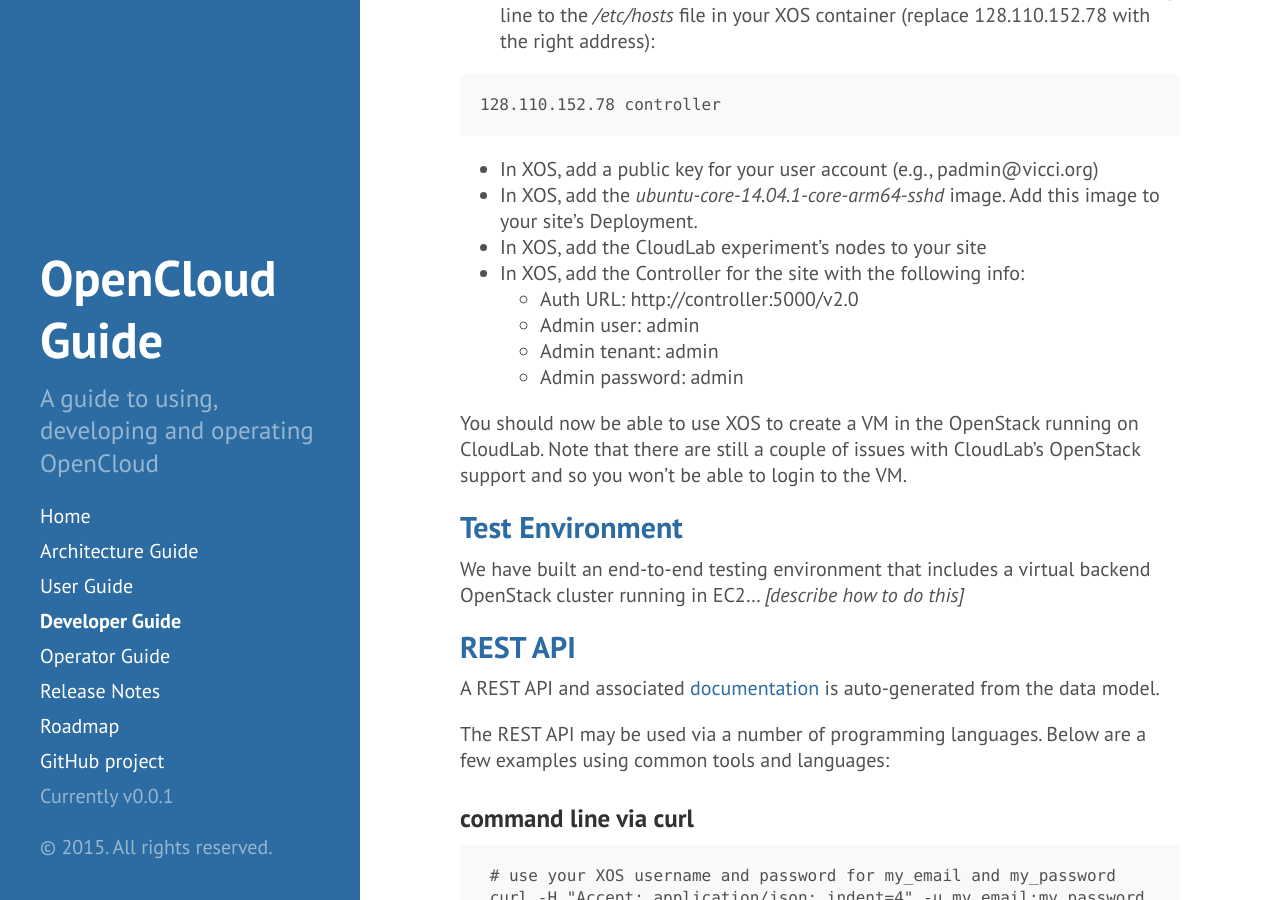
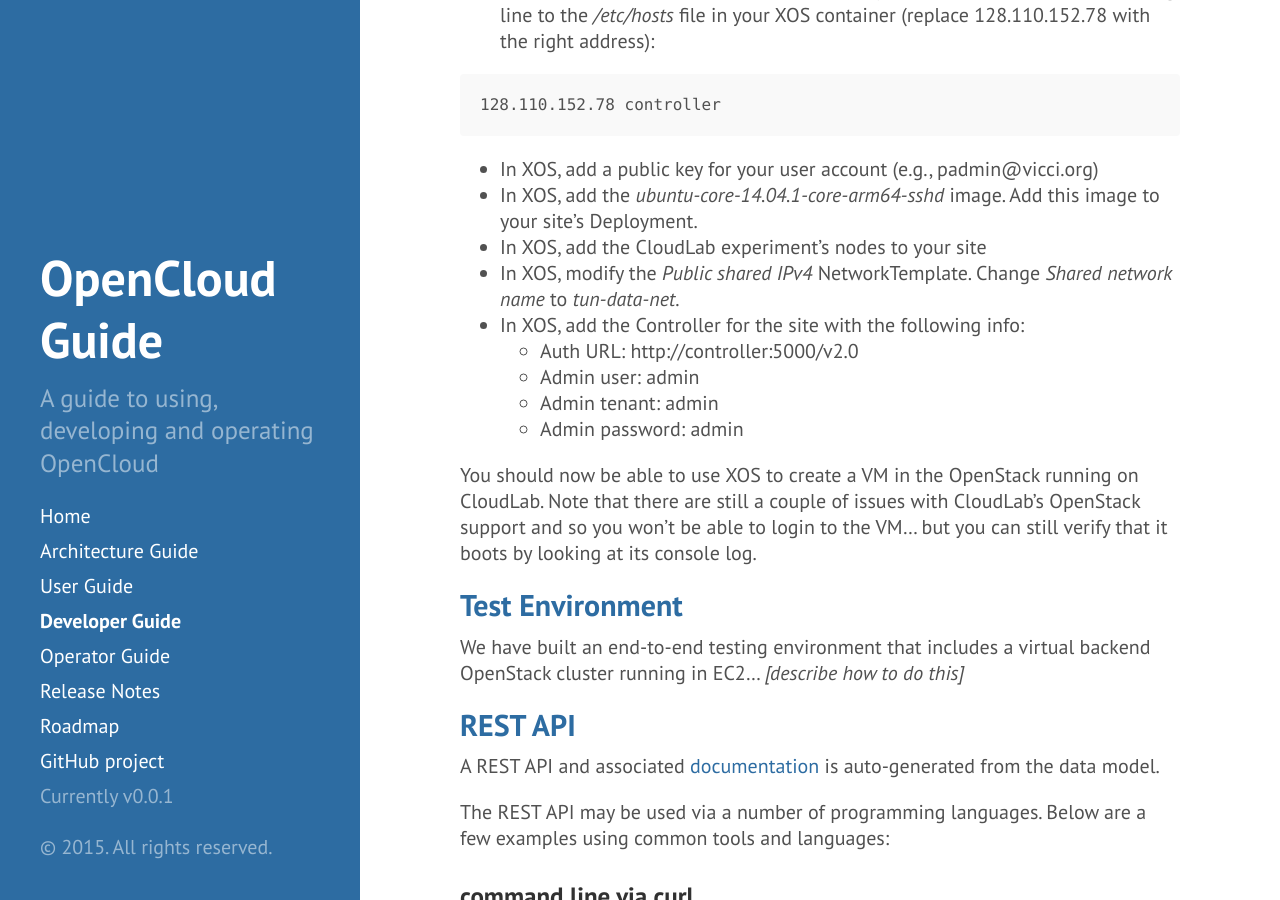
Before and after one commit to open-cloud/open-cloud.github.io.old, a Jekyll site: the page built from 2_developer.md, in a window 1280 px wide and 900 px high, scrolled down 1415 px. Built offline with Jekyll 4.4.1, drawn with Linux system fonts in a browser that asks for light colours; Markdown is read by kramdown in place of the engine named in the settings.

Commit message:
Update 2_developer.md

```diff
--- a/2_developer.md
+++ b/2_developer.md
@@ -78,6 +78,8 @@
 * In XOS, add the *ubuntu-core-14.04.1-core-arm64-sshd* image.  Add this
   image to your site's Deployment.
 * In XOS, add the CloudLab experiment's nodes to your site
+* In XOS, modify the *Public shared IPv4* NetworkTemplate.  Change
+  *Shared network name* to *tun-data-net*.
 * In XOS, add the Controller for the site with the following info:
   * Auth URL: http://controller:5000/v2.0
   * Admin user: admin
@@ -86,7 +88,8 @@
 
 You should now be able to use XOS to create a VM in the OpenStack running
 on CloudLab.  Note that there are still a couple of issues with CloudLab's
-OpenStack support and so you won't be able to login to the VM.
+OpenStack support and so you won't be able to login to the VM... but you
+can still verify that it boots by looking at its console log.
 
 ##Test Environment
 
```
